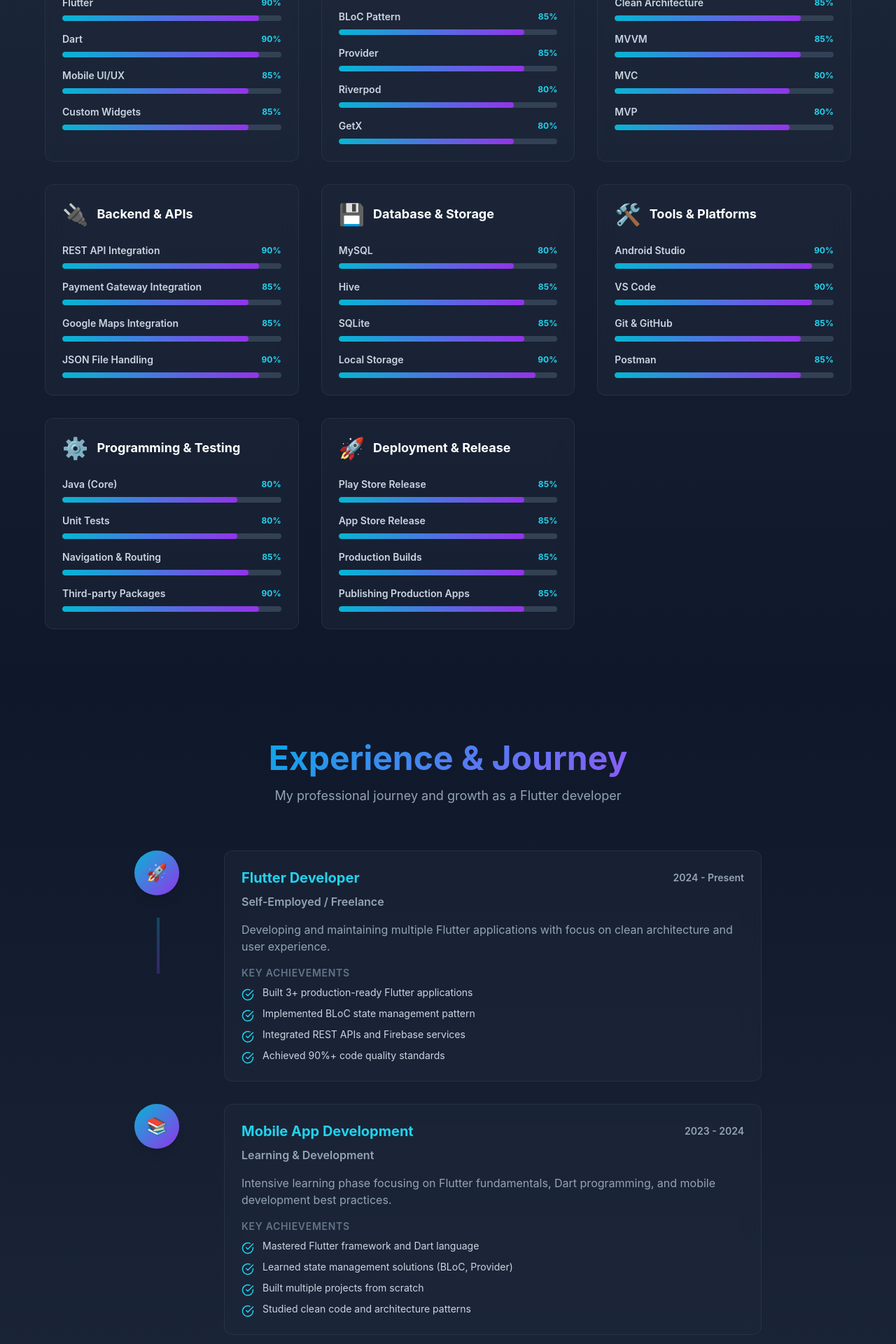
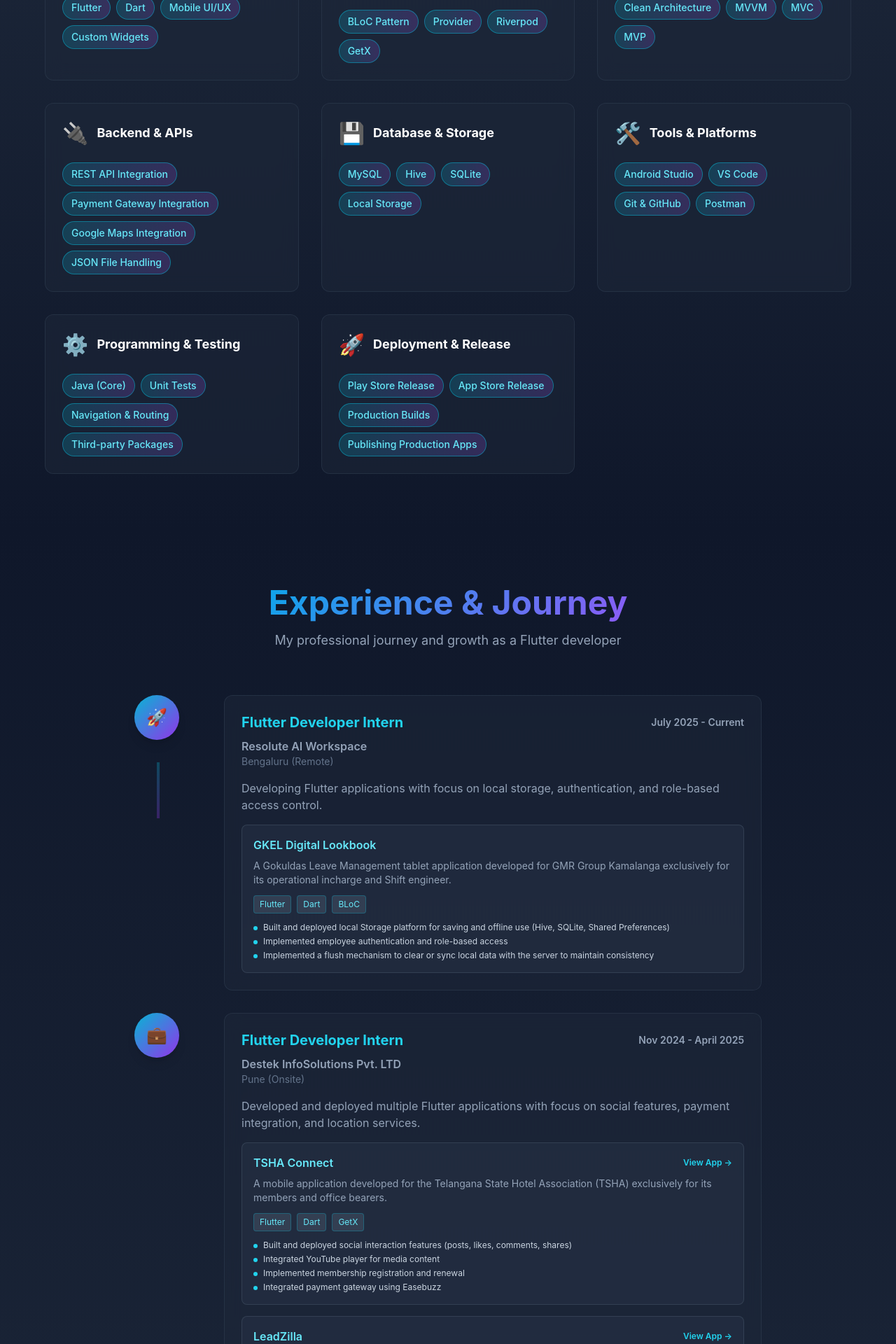
Before and after one commit to rehankhan1211/portfolio, a React (Create React App) app: page / in a window 1280 px wide. Shown: the part 2278-4198 px from the top of the page at 70% size. Built offline with nearby package versions, Linux system fonts and the light colour scheme; the HTML template or start-up script is replaced by a standard one.

Commit message:
expirence

```diff
--- a/src/components/Contact.jsx
+++ b/src/components/Contact.jsx
@@ -28,8 +28,10 @@ const Contact = () => {
 
   const handleSubmit = (e) => {
     e.preventDefault();
-    // Here you would typically send the form data to a backend service
-    console.log('Form submitted:', formData);
+    // Send email using mailto link with form data
+    const mailtoLink = `mailto:rehankhan121102@gmail.com?subject=${encodeURIComponent(formData.subject)}&body=${encodeURIComponent(`Name: ${formData.name}\nEmail: ${formData.email}\n\nMessage:\n${formData.message}`)}`;
+    window.location.href = mailtoLink;
+
     setIsSubmitted(true);
     setTimeout(() => {
       setFormData({ name: '', email: '', subject: '', message: '' });
@@ -41,14 +43,14 @@ const Contact = () => {
     {
       icon: Mail,
       label: 'Email',
-      value: 'your.email@example.com',
-      href: 'mailto:your.email@example.com',
+      value: 'rehankhan121102@gmail.com',
+      href: 'mailto:rehankhan121102@gmail.com',
     },
     {
       icon: Phone,
       label: 'Phone',
-      value: '+91 XXXXX XXXXX',
-      href: 'tel:+91XXXXXXXXXX',
+      value: '+91 9689096165',
+      href: 'tel:+919689096165',
     },
     {
       icon: MapPin,
@@ -142,13 +144,14 @@ const Contact = () => {
               <p className="text-slate-400 text-sm font-semibold mb-4">Follow Me</p>
               <div className="flex gap-4">
                 {[
-                  { name: 'GitHub', emoji: '🐙' },
-                  { name: 'LinkedIn', emoji: '💼' },
-                  { name: 'Twitter', emoji: '𝕏' },
+                  { name: 'GitHub', emoji: '🐙', link: 'https://github.com/rehankhan1211' },
+                  { name: 'LinkedIn', emoji: '💼', link: 'http://www.linkedin.com/in/rehan-khan-45b54421b' },
                 ].map((social) => (
                   <motion.a
                     key={social.name}
-                    href="#"
+                    href={social.link}
+                    target="_blank"
+                    rel="noopener noreferrer"
                     whileHover={{ scale: 1.2, y: -5 }}
                     whileTap={{ scale: 0.95 }}
                     className="p-3 bg-slate-800 hover:bg-slate-700 rounded-lg text-slate-300 hover:text-cyan-400 transition-colors glow-effect"
--- a/src/components/Experience.jsx
+++ b/src/components/Experience.jsx
@@ -11,32 +11,60 @@ const Experience = () => {
 
   const experiences = [
     {
-      period: '2024 - Present',
-      title: 'Flutter Developer',
-      company: 'Self-Employed / Freelance',
+      period: 'July 2025 - Current',
+      title: 'Flutter Developer Intern',
+      company: 'Resolute AI Workspace',
+      location: 'Bengaluru (Remote)',
       description:
-        'Developing and maintaining multiple Flutter applications with focus on clean architecture and user experience.',
+        'Developing Flutter applications with focus on local storage, authentication, and role-based access control.',
+      projects: [
+        {
+          name: 'GKEL Digital Lookbook',
+          description: 'A Gokuldas Leave Management tablet application developed for GMR Group Kamalanga exclusively for its operational incharge and Shift engineer.',
+          technologies: ['Flutter', 'Dart', 'BLoC'],
           achievements: [
-        'Built 3+ production-ready Flutter applications',
-        'Implemented BLoC state management pattern',
-        'Integrated REST APIs and Firebase services',
-        'Achieved 90%+ code quality standards',
+            'Built and deployed local Storage platform for saving and offline use (Hive, SQLite, Shared Preferences)',
+            'Implemented employee authentication and role-based access',
+            'Implemented a flush mechanism to clear or sync local data with the server to maintain consistency',
+          ],
+        },
       ],
       icon: '🚀',
     },
     {
-      period: '2023 - 2024',
-      title: 'Mobile App Development',
-      company: 'Learning & Development',
+      period: 'Nov 2024 - April 2025',
+      title: 'Flutter Developer Intern',
+      company: 'Destek InfoSolutions Pvt. LTD',
+      location: 'Pune (Onsite)',
       description:
-        'Intensive learning phase focusing on Flutter fundamentals, Dart programming, and mobile development best practices.',
+        'Developed and deployed multiple Flutter applications with focus on social features, payment integration, and location services.',
+      projects: [
+        {
+          name: 'TSHA Connect',
+          link: 'https://apps.apple.com/in/app/tsha-connect/id6738424073',
+          description: 'A mobile application developed for the Telangana State Hotel Association (TSHA) exclusively for its members and office bearers.',
+          technologies: ['Flutter', 'Dart', 'GetX'],
           achievements: [
-        'Mastered Flutter framework and Dart language',
-        'Learned state management solutions (BLoC, Provider)',
-        'Built multiple projects from scratch',
-        'Studied clean code and architecture patterns',
+            'Built and deployed social interaction features (posts, likes, comments, shares)',
+            'Integrated YouTube player for media content',
+            'Implemented membership registration and renewal',
+            'Integrated payment gateway using Easebuzz',
           ],
-      icon: '📚',
+        },
+        {
+          name: 'LeadZilla',
+          link: 'https://apps.apple.com/in/app/leadzilla/id6744964153',
+          description: 'A Sales CRM mobile application for seamless lead tracking and management.',
+          technologies: ['Flutter', 'Dart', 'Provider', 'Google Maps API'],
+          achievements: [
+            'Collaborated with 5 sales representatives to gather feedback and iteratively refine the application',
+            'Incorporated 10+ user-requested features and improvements in lead management workflows',
+            'Enabled seamless lead tracking and performance analytics (monthly and yearly)',
+            'Integrated Google Maps for accurate restaurant location tracking',
+          ],
+        },
+      ],
+      icon: '💼',
     },
   ];
 
@@ -121,29 +149,70 @@ const Experience = () => {
                     <span className="text-sm text-slate-400 font-semibold">{exp.period}</span>
                   </div>
                   <p className="text-slate-400 font-semibold">{exp.company}</p>
+                  {exp.location && <p className="text-slate-500 text-sm">{exp.location}</p>}
                 </div>
 
                 {/* Description */}
                 <p className="text-slate-400 mb-4">{exp.description}</p>
 
+                {/* Projects */}
+                {exp.projects && exp.projects.length > 0 && (
+                  <div className="space-y-4">
+                    {exp.projects.map((project, projIdx) => (
+                      <div key={projIdx} className="bg-slate-700/30 rounded-lg p-4 border border-slate-600/50">
+                        {/* Project Name */}
+                        <div className="flex items-center justify-between mb-2">
+                          <h4 className="font-semibold text-cyan-300">{project.name}</h4>
+                          {project.link && (
+                            <a
+                              href={project.link}
+                              target="_blank"
+                              rel="noopener noreferrer"
+                              className="text-cyan-400 hover:text-cyan-300 text-xs font-semibold"
+                            >
+                              View App →
+                            </a>
+                          )}
+                        </div>
+
+                        {/* Project Description */}
+                        <p className="text-slate-400 text-sm mb-3">{project.description}</p>
+
+                        {/* Technologies */}
+                        {project.technologies && (
+                          <div className="flex flex-wrap gap-2 mb-3">
+                            {project.technologies.map((tech, techIdx) => (
+                              <span
+                                key={techIdx}
+                                className="px-2 py-1 bg-slate-600/50 text-cyan-300 text-xs rounded border border-cyan-500/30"
+                              >
+                                {tech}
+                              </span>
+                            ))}
+                          </div>
+                        )}
+
                         {/* Achievements */}
-                <div className="space-y-2">
-                  <p className="text-sm text-slate-500 font-semibold uppercase tracking-wider">
-                    Key Achievements
-                  </p>
-                  {exp.achievements.map((achievement, idx) => (
+                        {project.achievements && (
+                          <div className="space-y-1">
+                            {project.achievements.map((achievement, achIdx) => (
                               <motion.div
-                      key={idx}
+                                key={achIdx}
                                 initial={{ opacity: 0, x: -10 }}
                                 animate={inView ? { opacity: 1, x: 0 } : { opacity: 0, x: -10 }}
-                      transition={{ duration: 0.4, delay: 0.2 + idx * 0.1 }}
-                      className="flex items-start gap-3"
+                                transition={{ duration: 0.4, delay: 0.2 + achIdx * 0.05 }}
+                                className="flex items-start gap-2"
                               >
-                      <CheckCircle size={18} className="text-cyan-400 flex-shrink-0 mt-1" />
-                      <span className="text-slate-300 text-sm">{achievement}</span>
+                                <span className="w-1.5 h-1.5 bg-cyan-400 rounded-full flex-shrink-0 mt-1.5" />
+                                <span className="text-slate-300 text-xs">{achievement}</span>
                               </motion.div>
                             ))}
                           </div>
+                        )}
+                      </div>
+                    ))}
+                  </div>
+                )}
 
                 {/* Hover Glow */}
                 <div className="absolute inset-0 rounded-xl bg-gradient-to-br from-cyan-500/0 to-purple-500/0 hover:from-cyan-500/10 hover:to-purple-500/10 pointer-events-none transition-all duration-300" />
@@ -152,36 +221,40 @@ const Experience = () => {
           ))}
         </motion.div>
 
-        {/* Learning Path */}
+        {/* Certifications */}
         <motion.div
           initial={{ opacity: 0, y: 20 }}
           animate={inView ? { opacity: 1, y: 0 } : { opacity: 0, y: 20 }}
           transition={{ duration: 0.6, delay: 0.6 }}
           className="mt-16 bg-gradient-to-r from-cyan-500/10 to-purple-600/10 border border-cyan-500/30 rounded-xl p-8"
         >
-          <h3 className="text-2xl font-bold mb-6 text-cyan-400">Continuous Learning</h3>
-          <div className="grid grid-cols-1 md:grid-cols-2 gap-6">
+          <h3 className="text-2xl font-bold mb-6 text-cyan-400">Certifications</h3>
+          <div className="space-y-4">
             {[
               {
-                title: 'Current Focus',
-                items: ['Advanced Flutter Patterns', 'Performance Optimization', 'Web Development'],
+                title: 'Mobile App Development with Flutter and Dart (iOS and Android)',
+                issuer: 'Udemy',
+                icon: '📱',
               },
               {
-                title: 'Future Goals',
-                items: ['Full-Stack Development', 'Cloud Services', 'AI/ML Integration'],
+                title: 'Introduction to Core Java and CPP',
+                issuer: 'Orange I-Tech Pvt. Ltd.',
+                icon: '☕',
               },
-            ].map((section, idx) => (
-              <div key={idx}>
-                <h4 className="font-semibold text-slate-300 mb-3">{section.title}</h4>
-                <ul className="space-y-2">
-                  {section.items.map((item, i) => (
-                    <li key={i} className="flex items-center gap-2 text-slate-400">
-                      <span className="w-2 h-2 bg-cyan-500 rounded-full" />
-                      {item}
-                    </li>
-                  ))}
-                </ul>
+            ].map((cert, idx) => (
+              <motion.div
+                key={idx}
+                initial={{ opacity: 0, x: -10 }}
+                animate={inView ? { opacity: 1, x: 0 } : { opacity: 0, x: -10 }}
+                transition={{ duration: 0.4, delay: 0.2 + idx * 0.1 }}
+                className="flex items-start gap-4 p-4 bg-slate-800/30 rounded-lg border border-slate-700/50 hover:border-cyan-500/50 transition-all"
+              >
+                <span className="text-2xl flex-shrink-0">{cert.icon}</span>
+                <div className="flex-grow">
+                  <h4 className="font-semibold text-slate-300 mb-1">{cert.title}</h4>
+                  <p className="text-sm text-cyan-400">{cert.issuer}</p>
                 </div>
+              </motion.div>
             ))}
           </div>
         </motion.div>
--- a/src/components/Footer.jsx
+++ b/src/components/Footer.jsx
@@ -16,9 +16,9 @@ const Footer = () => {
           {/* Logo */}
           <div className="flex items-center justify-center gap-2 mb-4">
             <div className="w-8 h-8 bg-gradient-to-br from-cyan-500 to-purple-600 rounded-lg flex items-center justify-center font-bold text-sm">
-              FD
+              RK
             </div>
-            <span className="text-lg font-bold gradient-text">Flutter Dev</span>
+            <span className="text-lg font-bold gradient-text">Flutter Developer</span>
           </div>
 
           {/* Description */}
@@ -46,10 +46,10 @@ const Footer = () => {
           {/* Copyright */}
           <div className="flex flex-col sm:flex-row justify-between items-center gap-4 text-xs text-slate-500">
             <p>
-              © {currentYear} Flutter Developer. All rights reserved.
+              © {currentYear} Rehan Khan. All rights reserved.
             </p>
             <p>
-              Designed & Built with <span className="text-cyan-400">💙</span> using React & Tailwind CSS
+              Designed & Built with <span className="text-cyan-400">💙</span> by Rehan Khan
             </p>
           </div>
         </motion.div>
--- a/src/components/Projects.jsx
+++ b/src/components/Projects.jsx
@@ -177,15 +177,6 @@ const Projects = () => {
                     <Github size={16} />
                     Code
                   </motion.a>
-                  <motion.a
-                    href={project.live}
-                    whileHover={{ scale: 1.05 }}
-                    whileTap={{ scale: 0.95 }}
-                    className="flex-1 flex items-center justify-center gap-2 px-4 py-2 bg-cyan-500/20 hover:bg-cyan-500/30 text-cyan-400 rounded-lg text-sm font-semibold transition-colors"
-                  >
-                    <ExternalLink size={16} />
-                    View
-                  </motion.a>
                 </div>
               </div>
 
--- a/src/components/Skills.jsx
+++ b/src/components/Skills.jsx
@@ -11,82 +11,42 @@ const Skills = () => {
   const skillCategories = [
     {
       category: 'Mobile Development',
-      skills: [
-        { name: 'Flutter', level: 90 },
-        { name: 'Dart', level: 90 },
-        { name: 'Mobile UI/UX', level: 85 },
-        { name: 'Custom Widgets', level: 85 },
-      ],
+      skills: ['Flutter', 'Dart', 'Mobile UI/UX', 'Custom Widgets'],
       icon: '📱',
     },
     {
       category: 'State Management & Architecture',
-      skills: [
-        { name: 'BLoC Pattern', level: 85 },
-        { name: 'Provider', level: 85 },
-        { name: 'Riverpod', level: 80 },
-        { name: 'GetX', level: 80 },
-      ],
+      skills: ['BLoC Pattern', 'Provider', 'Riverpod', 'GetX'],
       icon: '🏗️',
     },
     {
       category: 'Architectures',
-      skills: [
-        { name: 'Clean Architecture', level: 85 },
-        { name: 'MVVM', level: 85 },
-        { name: 'MVC', level: 80 },
-        { name: 'MVP', level: 80 },
-      ],
+      skills: ['Clean Architecture', 'MVVM', 'MVC', 'MVP'],
       icon: '🏛️',
     },
     {
       category: 'Backend & APIs',
-      skills: [
-        { name: 'REST API Integration', level: 90 },
-        { name: 'Payment Gateway Integration', level: 85 },
-        { name: 'Google Maps Integration', level: 85 },
-        { name: 'JSON File Handling', level: 90 },
-      ],
+      skills: ['REST API Integration', 'Payment Gateway Integration', 'Google Maps Integration', 'JSON File Handling'],
       icon: '🔌',
     },
     {
       category: 'Database & Storage',
-      skills: [
-        { name: 'MySQL', level: 80 },
-        { name: 'Hive', level: 85 },
-        { name: 'SQLite', level: 85 },
-        { name: 'Local Storage', level: 90 },
-      ],
+      skills: ['MySQL', 'Hive', 'SQLite', 'Local Storage'],
       icon: '💾',
     },
     {
       category: 'Tools & Platforms',
-      skills: [
-        { name: 'Android Studio', level: 90 },
-        { name: 'VS Code', level: 90 },
-        { name: 'Git & GitHub', level: 85 },
-        { name: 'Postman', level: 85 },
-      ],
+      skills: ['Android Studio', 'VS Code', 'Git & GitHub', 'Postman'],
       icon: '🛠️',
     },
     {
       category: 'Programming & Testing',
-      skills: [
-        { name: 'Java (Core)', level: 80 },
-        { name: 'Unit Tests', level: 80 },
-        { name: 'Navigation & Routing', level: 85 },
-        { name: 'Third-party Packages', level: 90 },
-      ],
+      skills: ['Java (Core)', 'Unit Tests', 'Navigation & Routing', 'Third-party Packages'],
       icon: '⚙️',
     },
     {
       category: 'Deployment & Release',
-      skills: [
-        { name: 'Play Store Release', level: 85 },
-        { name: 'App Store Release', level: 85 },
-        { name: 'Production Builds', level: 85 },
-        { name: 'Publishing Production Apps', level: 85 },
-      ],
+      skills: ['Play Store Release', 'App Store Release', 'Production Builds', 'Publishing Production Apps'],
       icon: '🚀',
     },
   ];
@@ -111,21 +71,15 @@ const Skills = () => {
     },
   };
 
-  const SkillBar = ({ name, level }) => (
-    <div className="mb-4">
-      <div className="flex justify-between items-center mb-2">
-        <span className="text-sm font-semibold text-slate-300">{name}</span>
-        <span className="text-xs text-cyan-400 font-bold">{level}%</span>
-      </div>
-      <div className="w-full h-2 bg-slate-700 rounded-full overflow-hidden">
-        <motion.div
-          initial={{ width: 0 }}
-          animate={inView ? { width: `${level}%` } : { width: 0 }}
-          transition={{ duration: 1, delay: 0.2, ease: 'easeOut' }}
-          className="h-full bg-gradient-to-r from-cyan-500 to-purple-600 rounded-full"
-        />
-      </div>
-    </div>
+  const SkillTag = ({ name }) => (
+    <motion.span
+      initial={{ opacity: 0, scale: 0.8 }}
+      animate={inView ? { opacity: 1, scale: 1 } : { opacity: 0, scale: 0.8 }}
+      transition={{ duration: 0.4 }}
+      className="inline-block px-3 py-1.5 bg-gradient-to-r from-cyan-500/20 to-purple-500/20 border border-cyan-500/50 rounded-full text-sm font-medium text-cyan-300 hover:border-cyan-400 hover:from-cyan-500/30 hover:to-purple-500/30 transition-all"
+    >
+      {name}
+    </motion.span>
   );
 
   return (
@@ -179,9 +133,9 @@ const Skills = () => {
                 </div>
 
                 {/* Skills */}
-                <div className="space-y-4">
+                <div className="flex flex-wrap gap-2">
                   {category.skills.map((skill) => (
-                    <SkillBar key={skill.name} name={skill.name} level={skill.level} />
+                    <SkillTag key={skill} name={skill} />
                   ))}
                 </div>
               </div>
```
Lines whose indentation alone changed are shown as unchanged.
